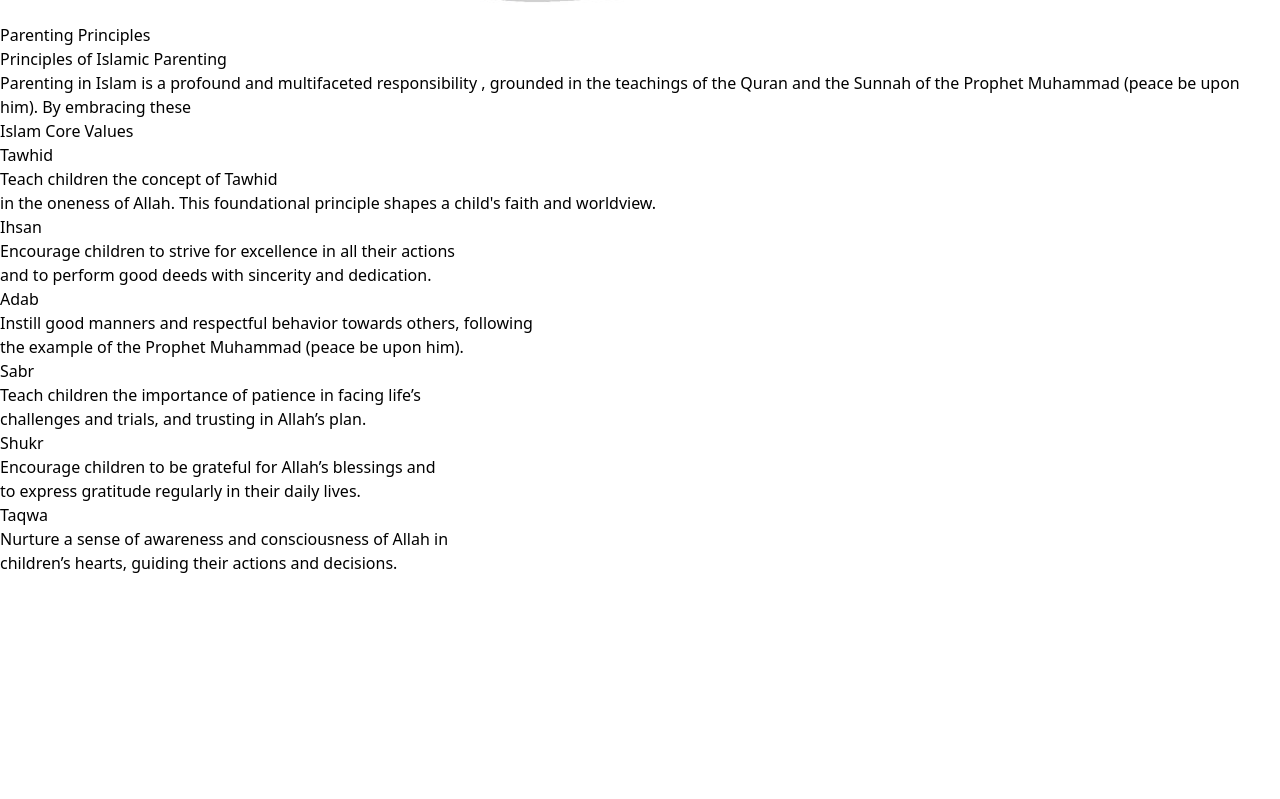
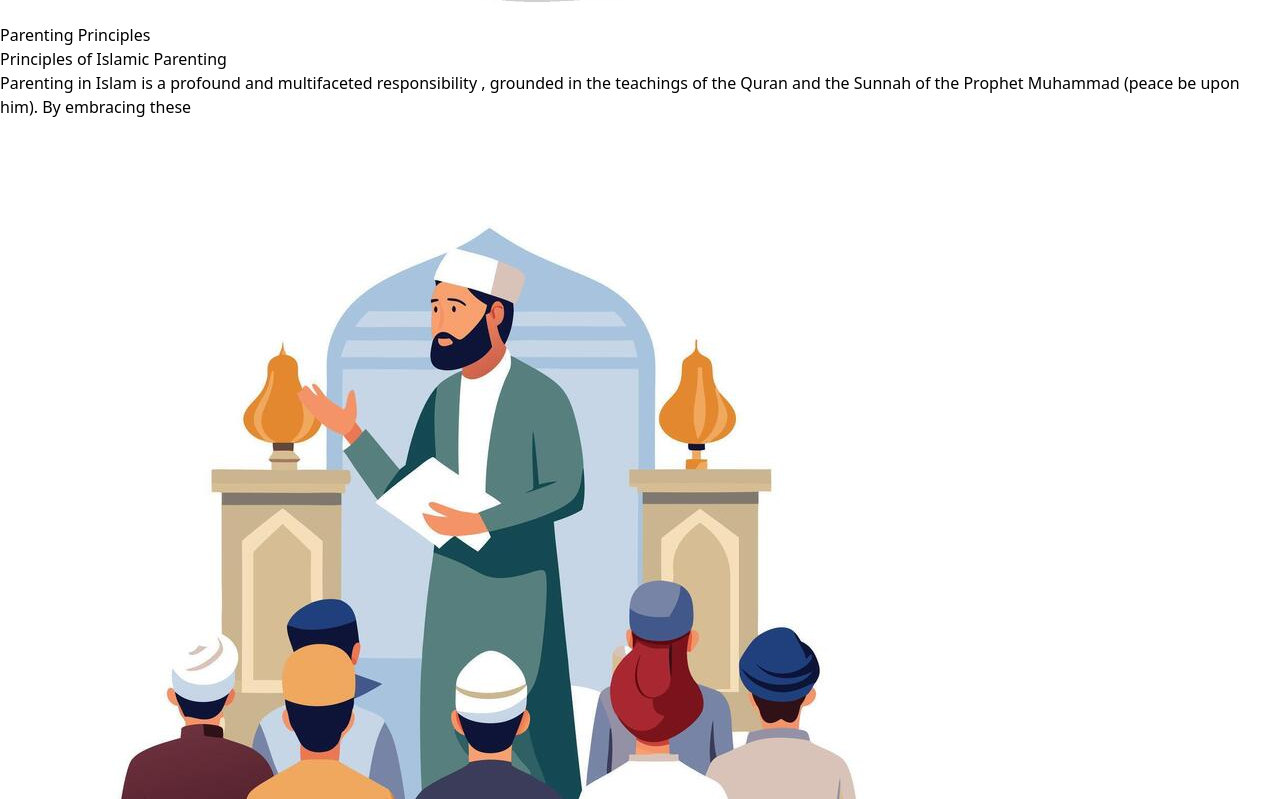
Before and after one commit to furqan117/Islamic_parenting_project-, a React (Vite) app: page / in a window 1280 px wide. Shown: the part 1141-1940 px from the top of the page. Before the commit the page ends 1716 px from the top, so only its background shows below. Built offline with nearby package versions, Linux system fonts and the light colour scheme.

Commit message:
principles page

```diff
--- a/src/pages/ParentingPrinciples.jsx
+++ b/src/pages/ParentingPrinciples.jsx
@@ -1,5 +1,5 @@
 import React from 'react'
-//import lec from'../assets/lecture.jpg'
+import lec from'../assets/lecture.jpg'
 export default function ParentingPrinciples() {
   return (
     <div className=' mt-[4rem]  '>
@@ -15,7 +15,7 @@ export default function ParentingPrinciples() {
         </div>
 
         <div className="">
-
+   <img src={lec} alt="" />
         </div>
       </div>
       <h1 className=' text-[2rem] font-semibold ml-[7.7rem] '>Islam Core Values</h1>
```
Also changed, not shown: src/assets/lecture.jpg (added).
